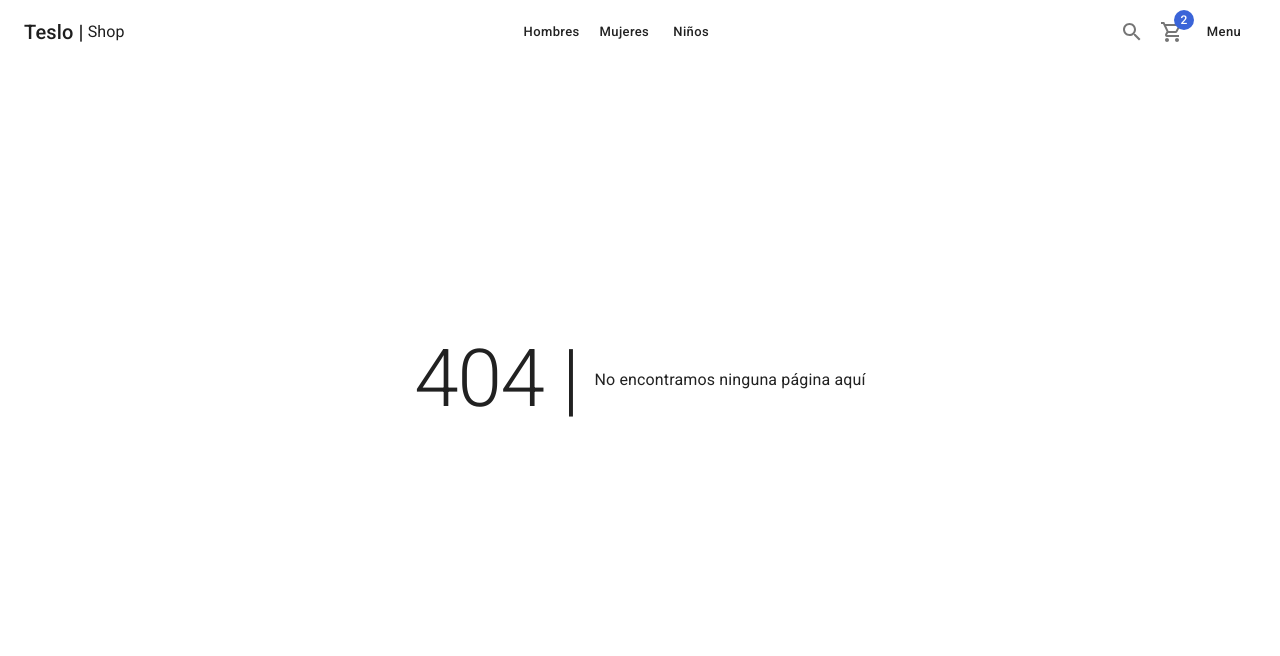
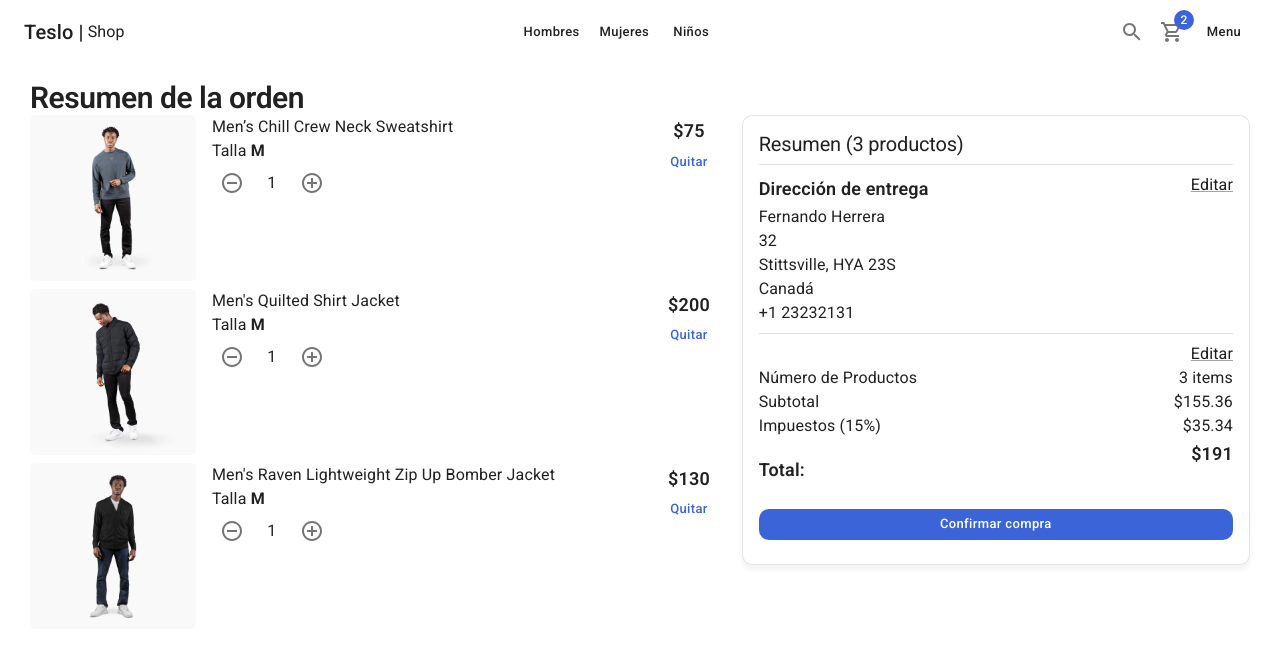
Before and after one commit to jluquer/nextjs-fh, a Next.js app in the folder 05-teslo-shop/: page /checkout/summary in a window 1280 px wide. Before the commit this address had no page. Shown: the top 656 px of the page. Built offline with nearby package versions, Linux system fonts and the light colour scheme.

Commit message:
confirmacion de compra

```diff
--- a/05-teslo-shop/components/cart/CartList.tsx
+++ b/05-teslo-shop/components/cart/CartList.tsx
@@ -21,7 +21,7 @@
               <Link>
                 <CardActionArea>
                   <CardMedia
-                    image={`products/${product.images[0]}`}
+                    image={`/products/${product.images[0]}`}
                     component={'img'}
                     sx={{ borderRadius: '5px' }}
                   />
--- /dev/null
+++ b/05-teslo-shop/pages/checkout/summary.tsx
@@ -0,0 +1,57 @@
+import NextLink from 'next/link';
+import { Box, Button, Card, CardContent, Divider, Grid, Link, Typography } from '@mui/material';
+
+import { ShopLayout } from '@/components/layouts';
+import { CartList, OrderSummary } from '@/components/cart';
+
+export default function SummaryPage() {
+  return (
+    <ShopLayout title="Resumen de Orden" pageDescription="Resumen de la orden">
+      <Typography variant="h1" component={'h1'}>
+        Resumen de la orden
+      </Typography>
+      <Grid container>
+        <Grid item xs={12} sm={7}>
+          <CartList editable={true} />
+        </Grid>
+        <Grid item xs={12} sm={5}>
+          <Card className="summary-card">
+            <CardContent>
+              <Typography variant="h2">Resumen (3 productos)</Typography>
+
+              <Divider sx={{ my: 1 }} />
+
+              <Box display={'flex'} justifyContent={'space-between'} flexWrap={'wrap'}>
+                <Typography variant="subtitle1">Dirección de entrega</Typography>
+                <NextLink href={'/checkout/address'} passHref legacyBehavior>
+                  <Link underline="always">Editar</Link>
+                </NextLink>
+              </Box>
+
+              <Typography>Fernando Herrera</Typography>
+              <Typography>32</Typography>
+              <Typography>Stittsville, HYA 23S</Typography>
+              <Typography>Canadá</Typography>
+              <Typography>+1 23232131</Typography>
+
+              <Divider sx={{ my: 1 }} />
+
+              <Box display={'flex'} justifyContent={'end'}>
+                <NextLink href={'/checkout/address'} passHref legacyBehavior>
+                  <Link underline="always">Editar</Link>
+                </NextLink>
+              </Box>
+              <OrderSummary />
+
+              <Box sx={{ mt: 3 }}>
+                <Button color="secondary" className="circular-btn" fullWidth>
+                  Confirmar compra
+                </Button>
+              </Box>
+            </CardContent>
+          </Card>
+        </Grid>
+      </Grid>
+    </ShopLayout>
+  );
+}
```
